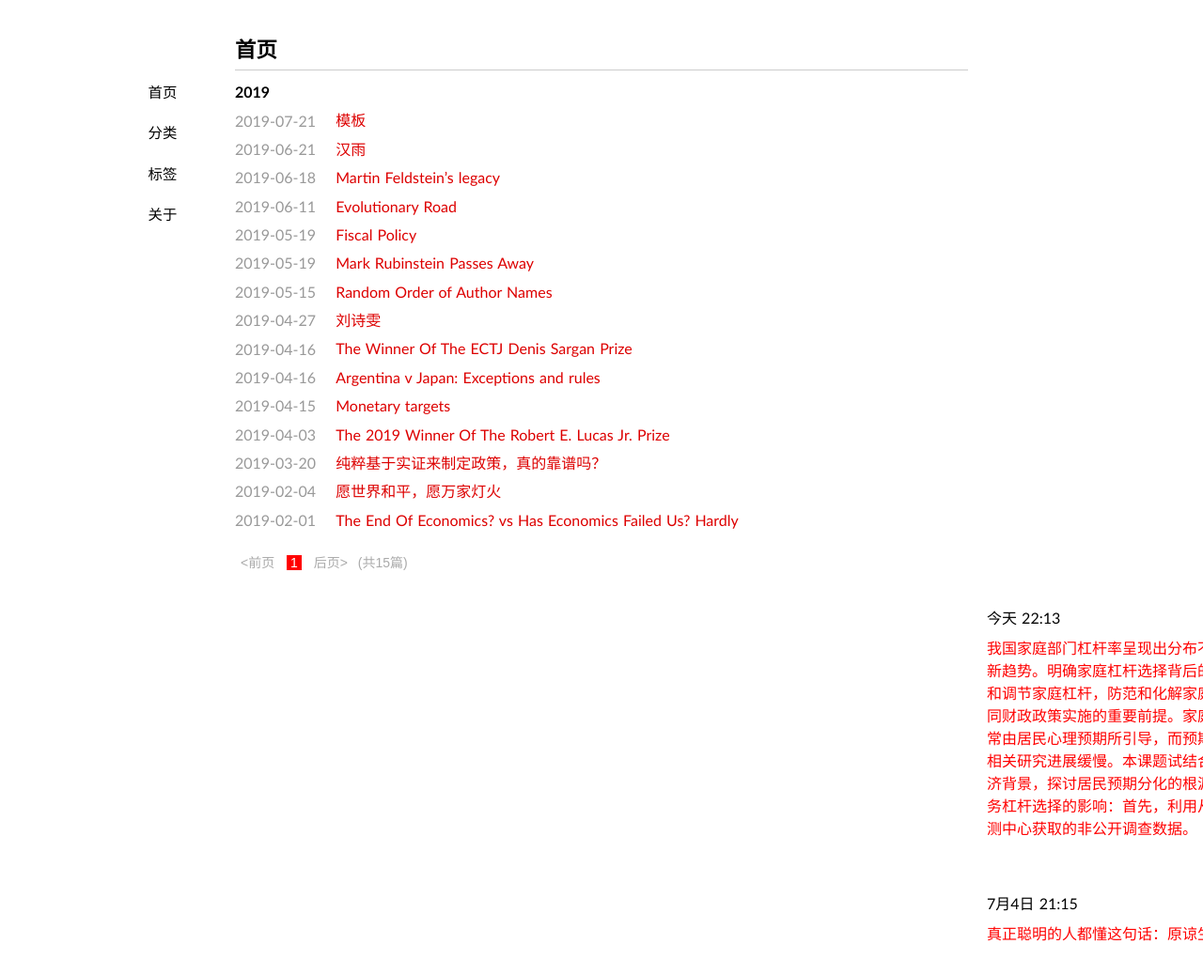
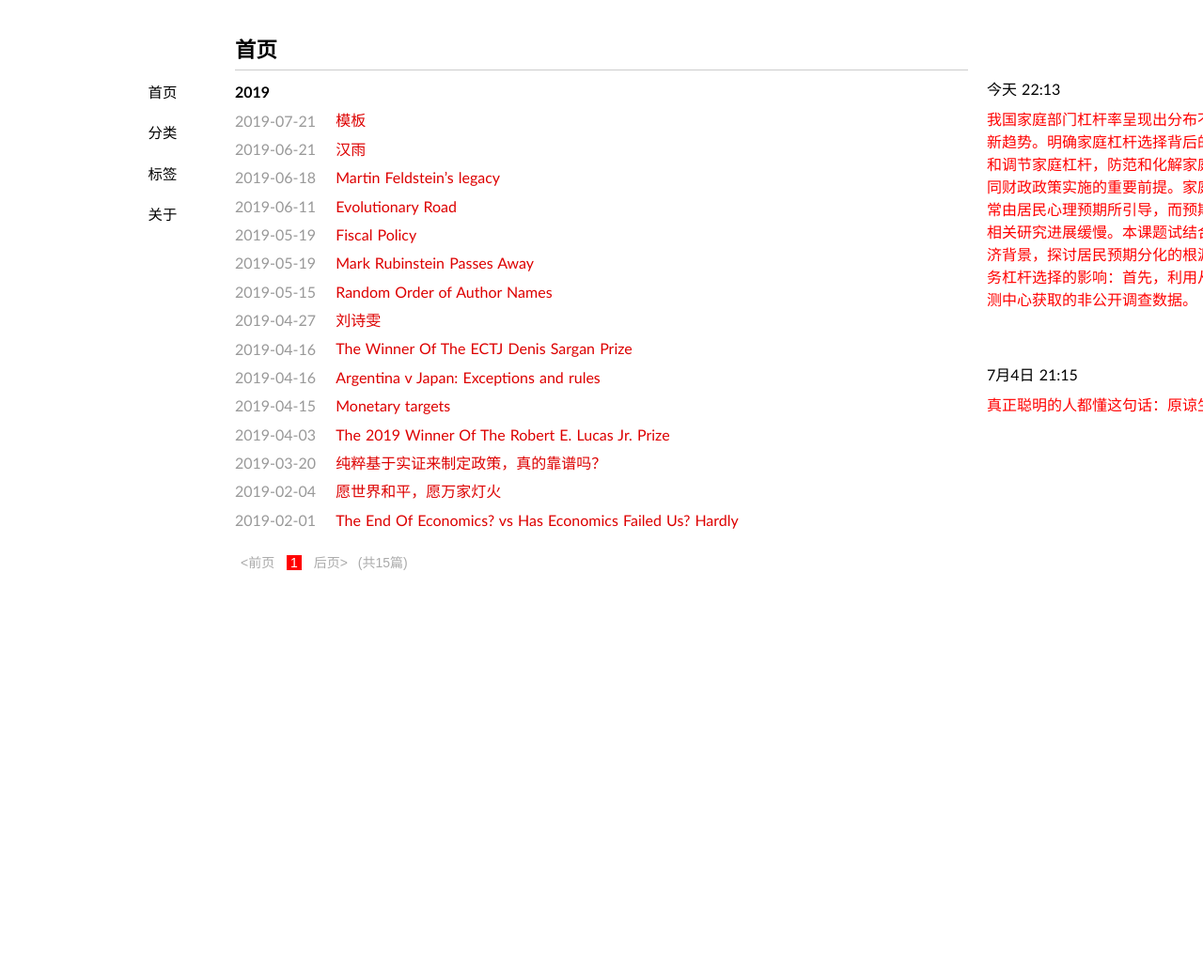
Before and after one commit to wuyy2007/wanguolin.github.io, a Jekyll site: the page built from index.html, in a window 1280 px wide. Shown: the whole page at 94% size. Built offline with Jekyll 4.4.1, drawn with Linux system fonts in a browser that asks for light colours; some web fonts are replaced; the list of posts is cut into pages by our own code; after the commit the page ends 900 px from its top, so only the background shows below that.

Commit message:
Update style.css

```diff
--- a/media/css/style.css
+++ b/media/css/style.css
@@ -50,7 +50,7 @@ header{padding:.5em 0;border-bottom: 1px solid #cccccc;}
 nav{font-family:"Electrolize",sans-serif;font-size:1.1em;text-transform:uppercase;float:left;margin-left:-8em;width:6em;text-align:center;}
 nav a{display:block;padding:.7em 1em;color:#000000;}
 nav a:hover{background-color:#ff0000;text-decoration:none;color:#f9f9f9;-webkit-transition:color .2s linear;}
-.post{padding:.5em 0em;}
+.post{padding:.5em 0em;position:absolute;}
 
 h1{font-family:"Cuprum","Hiragino Sans GB","Microsoft YaHei",sans-serif;font-size:1.6em;color:#000;}
 h2{font-family:"Cuprum","Hiragino Sans GB","Microsoft YaHei",sans-serif;font-size:1.4em;color:#111;}
```
